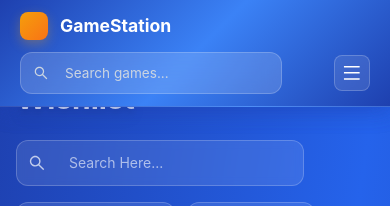
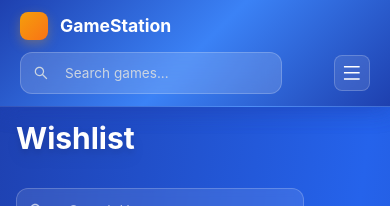
Before and after one commit to Blyn04/gamenation, a React (Create React App) app: page /wishlist in a window 390 px wide. Shown: the top 206 px of the page. Built offline with nearby package versions, Linux system fonts and the light colour scheme.

Commit message:
LIKEPAGE UPDATE

```diff
--- a/src/components/LikePage.js
+++ b/src/components/LikePage.js
@@ -213,9 +213,9 @@ const LikePage = () => {
       <Header />
 
       {/* Wishlist Section */}
-      <section className="relative z-10 px-4 sm:px-6 lg:px-8 xl:px-10 max-w-7xl mx-auto">
+      <section className="relative z-10 px-4 sm:px-6 lg:px-8 xl:px-10 max-w-7xl mx-auto py-10">
         <div className="w-full">
-          <h1 className="text-3xl sm:text-4xl lg:text-5xl font-bold mb-6 sm:mb-8 text-white text-left drop-shadow-lg">Wishlist</h1>
+          <h1 className="text-3xl sm:text-4xl lg:text-5xl font-bold mb-8 text-white text-left drop-shadow-lg">Wishlist</h1>
 
           {/* Search and Filter Bar */}
           <div className="flex flex-col sm:flex-row gap-4 mb-8 items-start sm:items-center">
```
